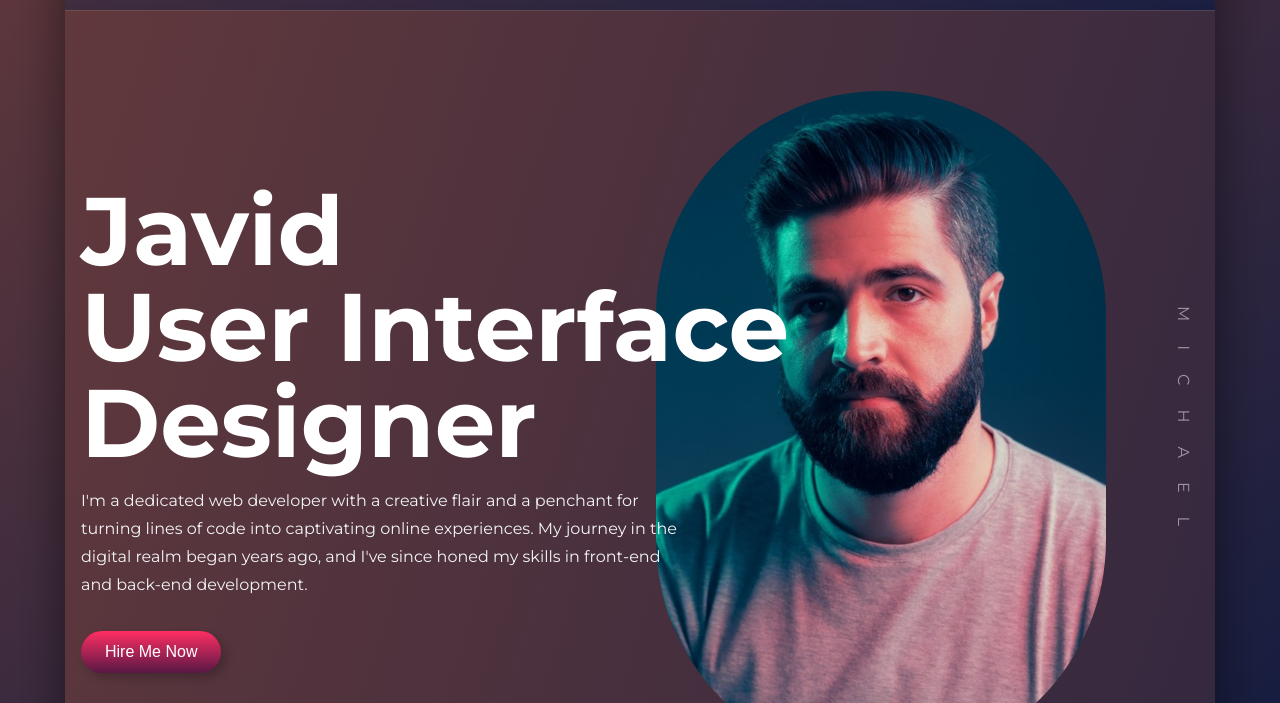
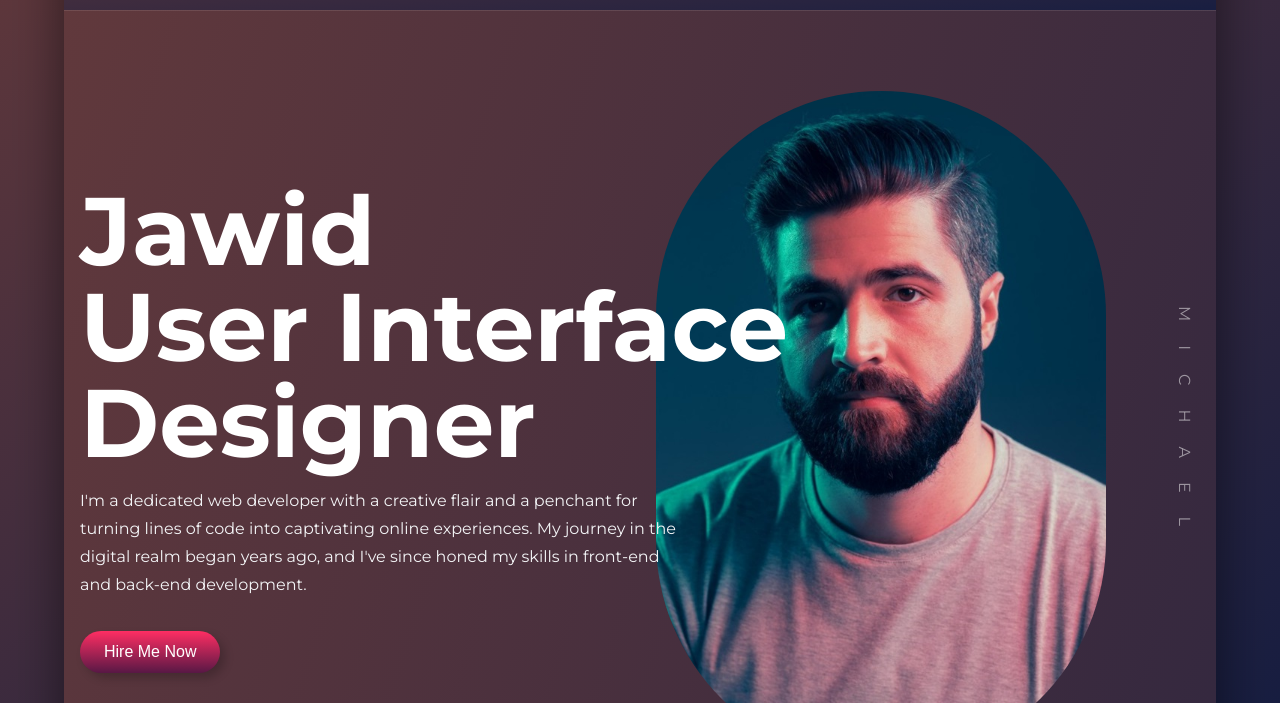
Before and after one commit to HexaSabur/javidPortfilo, a plain HTML site: page index.html in a window 1280 px wide. Shown: the part 97-800 px from the top of the page. Drawn offline with nearby package versions, Linux system fonts and the light colour scheme; a script that the page names is missing.

Commit message:
tel ayarı

```diff
--- a/index.html
+++ b/index.html
@@ -2,7 +2,7 @@
 <html lang="en">
   <head>
     <meta charset="UTF-8" />
-    <meta name="viewport" content="width=device-width, initial-scale=1.0" />
+    <meta name="viewport" content="width=1200">
     <link
       href="https://cdn.jsdelivr.net/npm/remixicon@3.5.0/fonts/remixicon.css"
       rel="stylesheet"
@@ -34,7 +34,7 @@
       </div>
       <div class="header__content">
         <div>
-          <h1>Javid<br />User Interface<br />Designer</h1>
+          <h1>Jawid<br />User Interface<br />Designer</h1>
         </div>
         <p class="section__description">
           I'm a dedicated web developer with a creative flair and a penchant for
@@ -172,7 +172,7 @@
     </section>
 
     <section class="section__container contact__container" id="contact">
-      <div class="logo">M</div>
+      <div class="logo">JS</div>
       <h2 class="section__header">Let's Talk With Me!</h2>
       <p class="section__description">
         An open invitation to connect, and exploring collaborative opportunities
--- a/styles.css
+++ b/styles.css
@@ -12,7 +12,7 @@
     var(--primary-color),
     var(--secondary-color)
   );
-  --max-width: 1150px;
+  --max-width: 1440px;
 }
 
 * {
@@ -103,7 +103,7 @@ body {
 .site-container {
 
   /* YENİSİ: Kutuyu daraltıyoruz ki kenarlarda boşluk kalsın */
-  max-width: 1150px;
+  max-width: 1440px;
 
   width: 90%; /* Mobilde kenarlara yapışmaması için %90 yapalım */
   margin: 0 auto;
```
